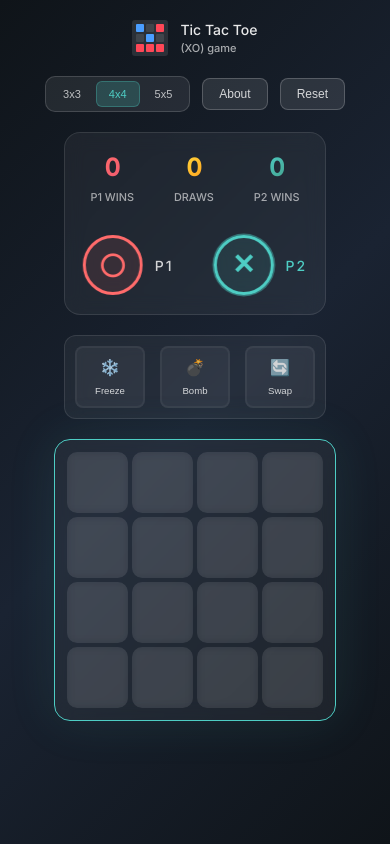
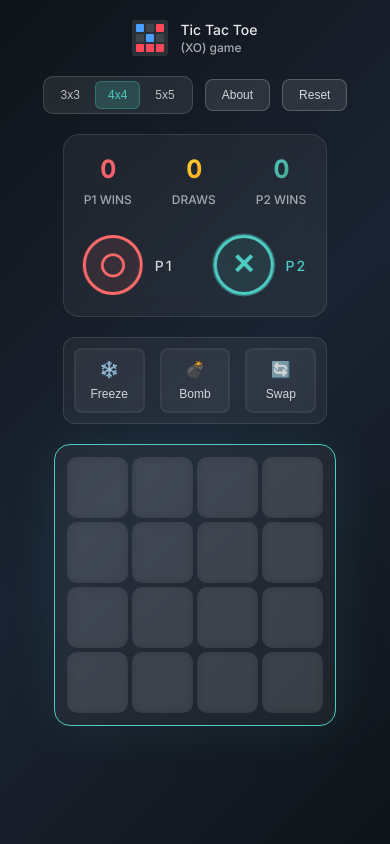
Before and after one commit to mahmoudalnkeeb/tic-tac-toe-multiplayer, a Next.js app: page / in a window 390 px wide. Built offline with nearby package versions, Linux system fonts and the light colour scheme.

Commit message:
SEO: resolve 'legible font sizes' warning on mobile devices by increasing fonts below 12px to 12px

```diff
--- a/src/components/Header/HeaderButtons/BoardSelector/BoardSelector.module.scss
+++ b/src/components/Header/HeaderButtons/BoardSelector/BoardSelector.module.scss
@@ -15,7 +15,7 @@
   color: rgba(255, 255, 255, 0.7);
   border-radius: 6px;
   cursor: pointer;
-  font-size: 11px;
+  font-size: .75rem;
   font-weight: 500;
   border: 1px solid transparent;
   transition:
--- a/src/components/Header/Logo/Logo.module.scss
+++ b/src/components/Header/Logo/Logo.module.scss
@@ -29,12 +29,12 @@
 }
 
 .logo .logoText {
-  font-size: 14px;
+  font-size: .875rem;
   font-weight: 500;
   color: rgba(255, 255, 255, 0.9);
 }
 
 .logo .logoText>span {
-  font-size: 11px;
+  font-size: .75rem;
   opacity: 0.7;
 }
--- a/src/components/Shared/Button/Button.module.scss
+++ b/src/components/Shared/Button/Button.module.scss
@@ -6,7 +6,7 @@
   color: rgba(255, 255, 255, 0.8);
   padding: 8px 16px;
   border-radius: 8px;
-  font-size: 12px;
+  font-size: .75rem;
   cursor: pointer;
   transition: background .2s ease, border-color .2s ease;
 
--- a/src/components/XOGame/GameStats/GameStats.module.scss
+++ b/src/components/XOGame/GameStats/GameStats.module.scss
@@ -26,7 +26,7 @@
 }
 
 .gameStats .stat .value {
-  font-size: 24px;
+  font-size: 1.5rem;
   font-weight: bold;
   background: linear-gradient(135deg, #4ecdc4, #44a08d);
   -webkit-background-clip: text;
@@ -49,7 +49,7 @@
 }
 
 .gameStats .stat .label {
-  font-size: .68rem;
+  font-size: .75rem;
   font-weight: 500;
   color: rgba(255, 255, 255, .6);
   text-transform: uppercase;
--- a/src/components/XOGame/PowerUps/PowerUpButton/PowerUpButton.module.scss
+++ b/src/components/XOGame/PowerUps/PowerUpButton/PowerUpButton.module.scss
@@ -80,7 +80,7 @@
 }
 
 .powerUp .powerName {
-  font-size: .6rem;
+  font-size: .75rem;
   font-weight: 500;
   text-align: center;
 }
@@ -97,7 +97,7 @@
   display: none;
   align-items: center;
   justify-content: center;
-  font-size: 10px;
+  font-size: .75rem;
   font-weight: bold;
 }
 
--- a/src/components/XOGame/XOBoard/WinnerPopUp/WinnerPopUp.module.scss
+++ b/src/components/XOGame/XOBoard/WinnerPopUp/WinnerPopUp.module.scss
@@ -8,7 +8,7 @@
   border-radius: 20px;
   text-align: center;
   text-wrap: nowrap;
-  font-size: 24px;
+  font-size: 1.5rem;
   font-weight: bold;
   border: 2px solid #4ecdc4;
   backdrop-filter: blur(20px);
```
